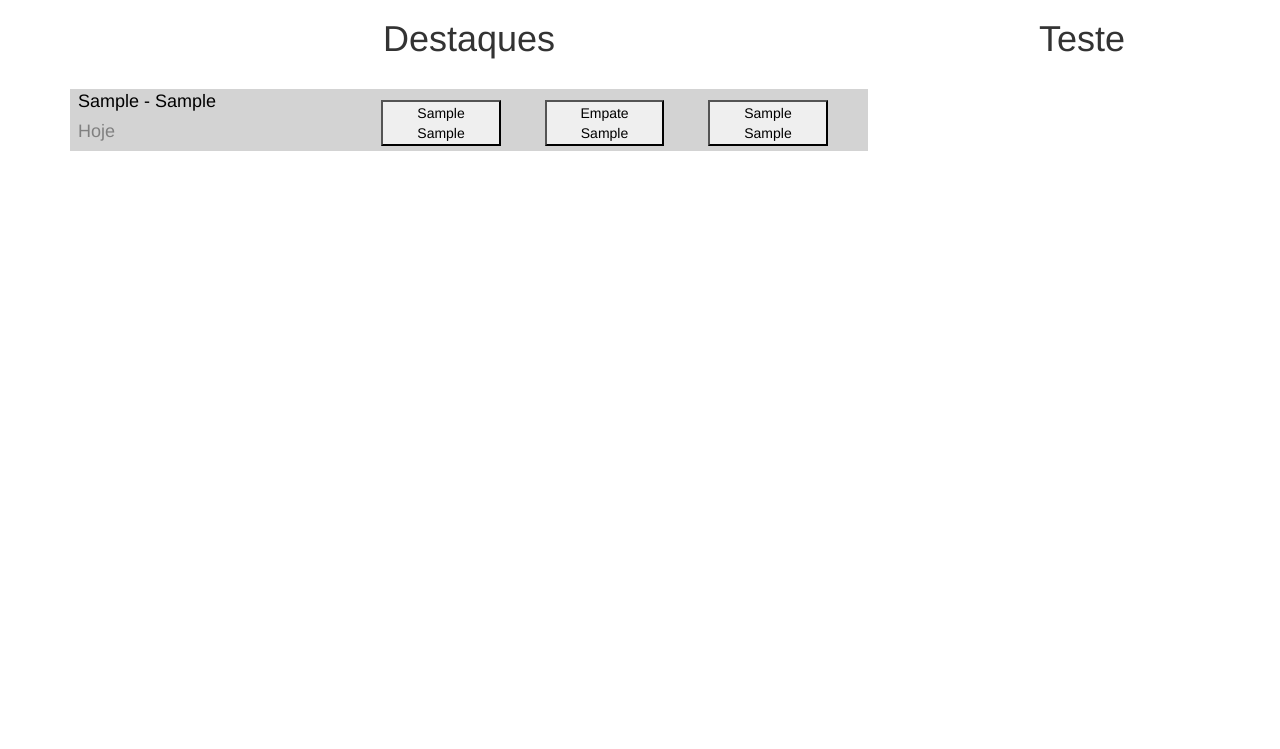
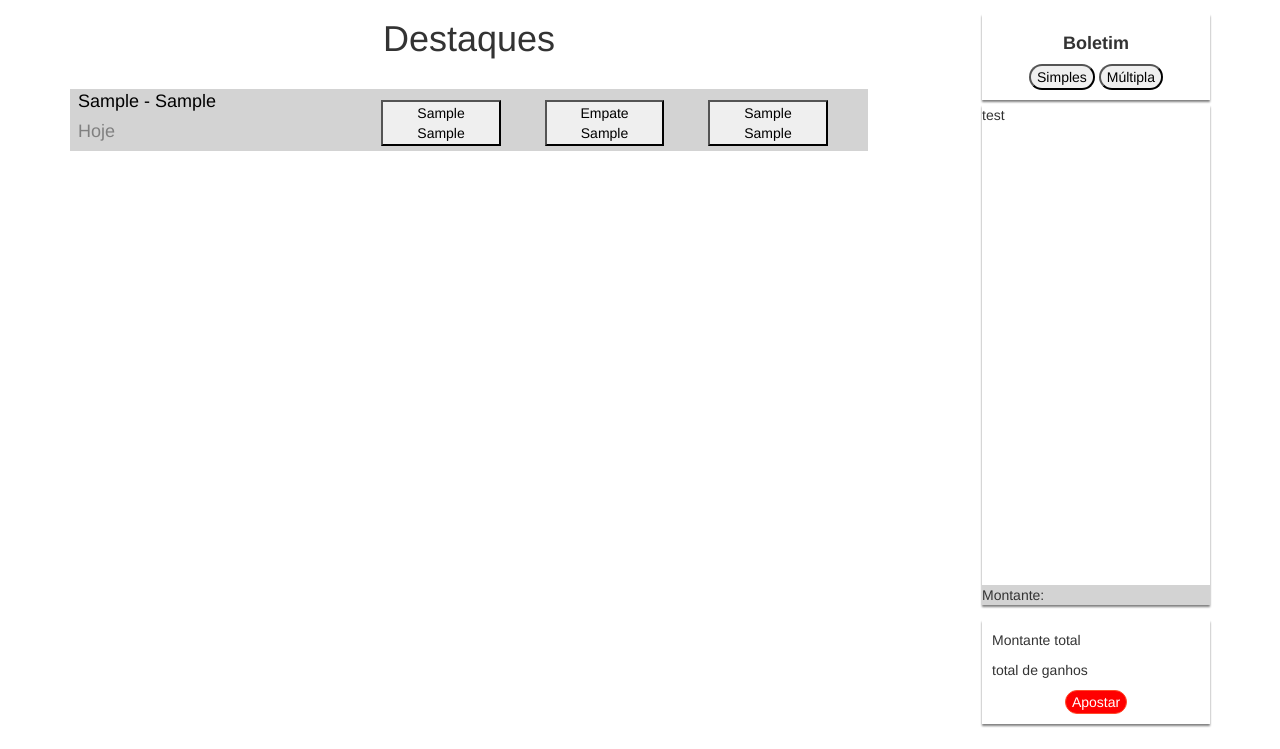
Before and after one commit to ShiiVa03/RasBet, a Python web app: template RasBet/templates/index.html in a window 1280 px wide. Shown: the part 51-800 px from the top of the page. Run offline with Jinja, Linux system fonts and the light colour scheme; the template is opened without the code that fills it: most values are stand-ins (such as "Sample title", 1, 10 or a date in 2020).

Commit message:
front end

```diff
--- a/RasBet/templates/index.html
+++ b/RasBet/templates/index.html
@@ -6,8 +6,8 @@
 <div style="float: left; width:70%; height:100%">
 
     <h1 style="text-align:center">Destaques</h1>
-    <div style="overflow:auto; height:auto; width:100%">
-            {% for game in games %}
+    <div style="overflow:auto; height:auto; width:100%; height:100%">
+        {% for game in games %}
         <div style="background-color: lightgray; margin: 20px 0;color:black">
             <div style="height:1px"></div>
 
@@ -16,15 +16,15 @@
                 <h4 style="color:gray"> Hoje  </h4>
             </div>
             <div>
-                <button   style="margin-left:5%; margin-top:10px; width:15%">
+                <button style="margin-left:5%; margin-top:10px; width:15%" onclick="this.style.backgroundColor = 'red';">
                     {{ game.team_home }}
                     <p style="margin-bottom:0px"> {{ game.odd_home }} </p>
                 </button>
-                <button id="btn"   style="margin-left: 5%; margin-top: 10px; width: 15%">
+                <button style="margin-left: 5%; margin-top: 10px; width: 15%" onclick="this.style.backgroundColor = 'red';">
                     Empate
                     <p style="margin-bottom:0px"> {{ game.odd_draw }} </p>
                 </button>
-                <button id="btn"   style="margin-left: 5%; margin-top: 10px; width: 15%">
+                <button style="margin-left: 5%; margin-top: 10px; width: 15%" onclick="this.style.backgroundColor = 'red';">
                     {{ game.team_away }}
                     <p style="margin-bottom:0px"> {{ game.odd_away }} </p>
                 </button>
@@ -32,15 +32,44 @@
             <div style="height:5px"></div>
         </div>
 
-            {% endfor %}
+        {% endfor %}
     </div>
 </div>
 
-<div style="margin-left:15%; float: right; width: 15%; height: 100%">
-    <h1>Teste</h1>
-</div>
+<div style="height:15px"></div>
 
-<script src="../static/scripts/indesx.js"></script>
+<div style="margin-left:10%; float: right; width: 20%; height: 100%">
+    <div style="border: 1px;padding: 10px; box-shadow: 0px 2px 2px grey; width:100%">
+        <h4 style="text-align: center; font-weight: 700">Boletim</h4>
+
+        <div style="text-align:center">
+            <button style="border-radius: 15px"> Simples </button>
+            <button style="border-radius: 15px"> M&uacute;ltipla </button>
+        </div>
+    </div>
+    <div style="height:5px"></div>
+
+    <div style="position:relative; box-shadow: 0px 2px 2px grey; height: 500px; width:100%">
+        test
+
+        <div style="position:absolute; bottom:0; width:100%; background-color:lightgray">
+            Montante:
+        </div>
+    </div>
+
+    <div style="height:15px"></div>
+
+    <div style="border: 1px;padding: 10px; box-shadow: 0px 2px 2px grey; width:100%">
+        <p> Montante total </p>
+        <p> total de ganhos </p>
+        <div style="text-align:center">
+            <button style="border-radius: 15px; background-color: red; text-align: center; border: 1px solid #ff4b2b; color:white"> Apostar </button>
+        </div>
+    </div>
+
+    </div>
+
+    <script src="../static/scripts/indesx.js"></script>
 
 
-{% endblock %}
+    {% endblock %}
```
